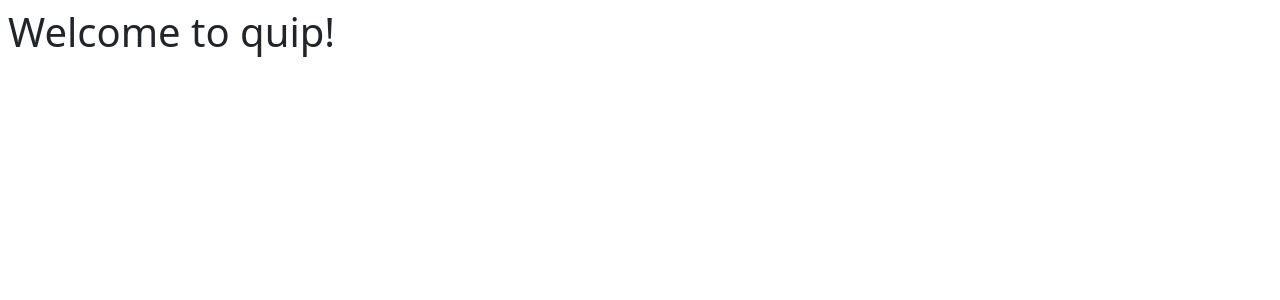
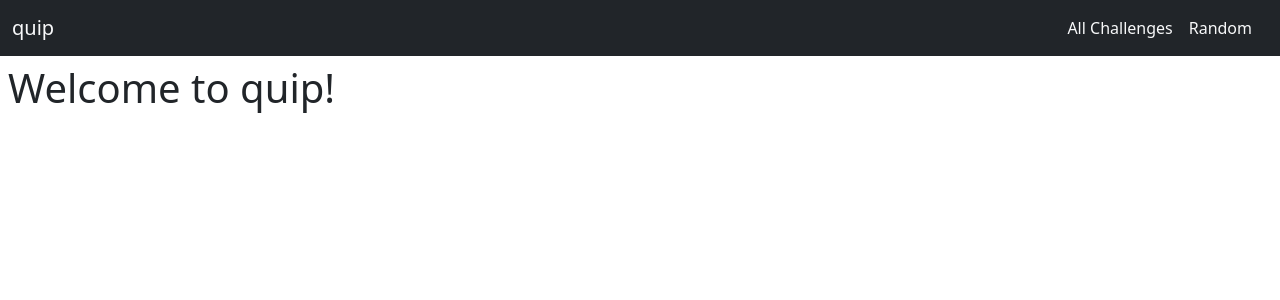
Before and after one commit to siIverfish/quip, a Django app: page /challenges/ in a window 1280 px wide. Shown: the top 300 px of the page. Run offline with Django 4.2, Linux system fonts and the light colour scheme; data that the repository does not hold is empty.

Commit message:
basic navbar

```diff
--- a/quip/challenges/models.py
+++ b/quip/challenges/models.py
@@ -24,3 +24,8 @@
 
     def json(self):
         return json.dumps({name:getattr(self, name) for name in self.fields})
+
+    def get_absolute_url(self):
+        from django.urls import reverse
+
+        return reverse("detail", kwargs={"challenge_id": self.id}, current_app="challenges")
--- a/quip/challenges/templates/challenges/base.html
+++ b/quip/challenges/templates/challenges/base.html
@@ -13,6 +13,9 @@
     {% endblock links %}
 </head>
 <body>
+    <!-- include navbar -->
+    {% include 'challenges/navbar.html' %}
+
     <!-- content block -->
     {% block content %}
     {% endblock %}
--- /dev/null
+++ b/quip/challenges/templates/challenges/navbar.html
@@ -0,0 +1,9 @@
+<nav class="navbar bg-dark">
+    <div class="container-fluid">
+        <a class="navbar-brand text-light" href="/">quip</a>
+        <ul class="navbar-nav ms-auto mb-2 mb-lg-0 list-group-horizontal list-group">
+            <li class="nav-item"><a href="/challenges/" class="nav-link text-light me-3">All Challenges</a></li>
+            <li class="nav-item"><a href="/challenges/random/redirect" class="nav-link text-light me-3">Random</a></li>
+        </ul>
+    </div>
+</nav>
--- a/quip/challenges/urls.py
+++ b/quip/challenges/urls.py
@@ -5,5 +5,6 @@
 urlpatterns = [
     path("", views.index, name="index"),
     path("<int:challenge_id>/", views.detail, name="detail"),
-    path("random/json", views.random_json, name="random_json"),
+    path("random/json", views.random_json, name="random-json"),
+    path("random/redirect", views.random_redirect, name="random-redirect"),
 ]
--- a/quip/challenges/views.py
+++ b/quip/challenges/views.py
@@ -1,6 +1,6 @@
 import json
 
-from django.shortcuts import render, get_object_or_404
+from django.shortcuts import render, get_object_or_404, redirect
 from django.http import HttpResponse
 
 from .models import Challenge
@@ -25,3 +25,6 @@
 def random_json(_request):
     # This may be dangerously slow.
     return HttpResponse(Challenge.objects.order_by('?').first().json())
+
+def random_redirect(_request):
+    return redirect(Challenge.objects.order_by('?').first().get_absolute_url())
```
